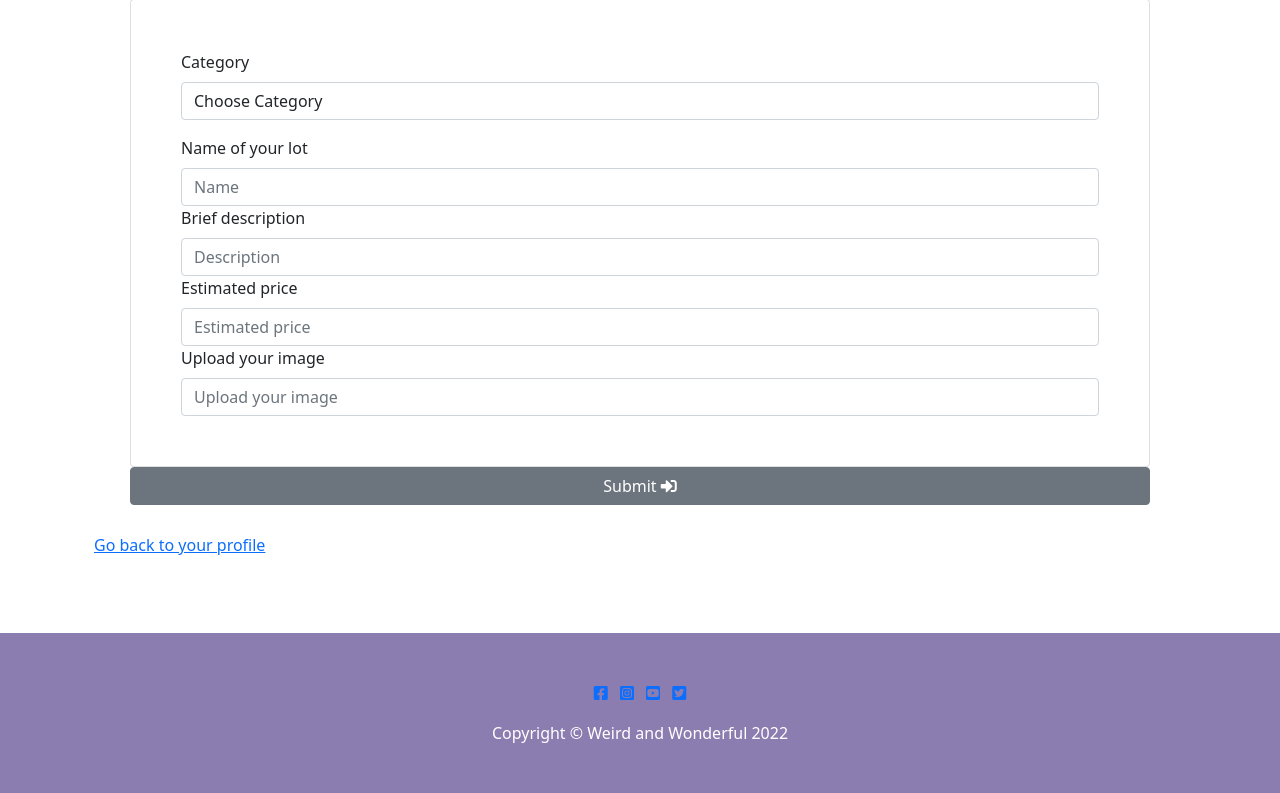
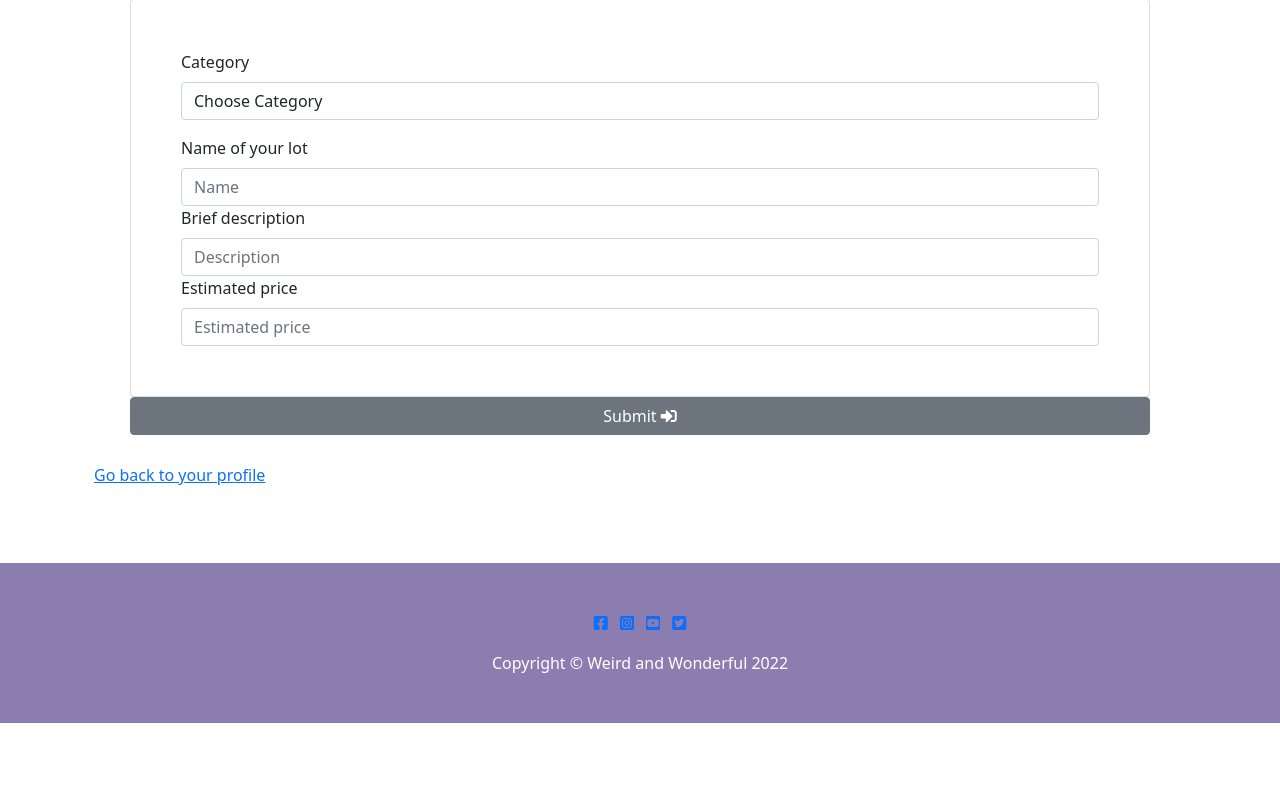
Before and after one commit to Gloria-21/weird_and_wonderful, a Flask app: page /add_lot in a window 1280 px wide. Shown: the part 694-1487 px from the top of the page. After the commit the page ends 1417 px from the top, so only its background shows below. Run offline with Flask 2, Linux system fonts and the light colour scheme; some libraries are stand-ins or nearby versions.

Commit message:
Fix add_lot.html as it wasn't rendering

```diff
--- a/app.py
+++ b/app.py
@@ -123,17 +123,16 @@ def add_lot():
             "name": request.form.get("name").lower(),
             "description": request.form.get("description").lower(),
             "estimate_price": request.form.get("estimate_price"),
-            "image_url": request.form.get("image_url"),
             "created_by": session["user"]
         }
         mongo.db.lots.insert_one(lot)
         flash("Your lot has been successfully added")
-        return redirect(url_for("profile"))
+        return redirect(url_for("profile", username=session['user']))
 
     return render_template("add_lot.html")
 
     categories = mongo.db.categories.find().sort("category_name", 1)
-    return render_template("add.lot.html", categories=categories)
+    return render_template("add_lot.html", categories=categories)
 
 
 @app.route("/edit_lot", methods=["GET", "POST"])
--- a/templates/add_lot.html
+++ b/templates/add_lot.html
@@ -12,9 +12,12 @@
           <label for="category_name"> Category</label>
           <select id="category_name" name="category_name" class="form-control" required>
             <option value="" disabled selected>Choose Category</option>
-                  {% for category in categories %}
+            <option value="1">Jewellery</option>
+            <option value="2">European Porcelain</option>
+            <option value="3">Furniture</option>
+            <!--{% for category in categories %}
             <option value="{{ category.category_name }}">{{ category.category_name }}</option>
-                  {% endfor %}
+            {% endfor %}-->
           </select>
         </div>
         <!--Lot name-->
@@ -22,17 +25,15 @@
         <input type="text" name="name" id="name" placeholder="Name" class="form-control" required>
         <!--Lot description-->
         <label for="description"> Brief description</label>
-            <input type="text" name="description" id="description" placeholder="Description" class="form-control"
-              required>
+        <input type="text" name="description" id="description" placeholder="Description" class="form-control" required>
         <!--Estimated price-->
         <label for="estimate_price"> Estimated price</label>
-            <input type="text" name="estimate_price" id="estimate_price" placeholder="Estimated price" class="form-control" required>
-            <!--Image upload-->
-            <label for="image_url"> Upload your image</label>
-            <input type="text" name="image_url" id="image_url" placeholder="Upload your image" class="form-control" required>
+        <input type="text" name="estimate_price" id="estimate_price" placeholder="Estimated price" class="form-control"
+          required>
       </div>
+      <!--Submition button-->
       <div class="form-group">
-            <button type="submit" class="col s4 btn btn-secondary">Submit  <i class="fas fa-sign-in-alt"></i></button>
+        <button type="submit" class="col s4 btn btn-secondary">Submit <i class="fas fa-sign-in-alt"></i></button>
       </div>
   </div>
   </form>
--- a/templates/edit_lot.html
+++ b/templates/edit_lot.html
@@ -3,7 +3,7 @@
 <section class="py-5">
     <div class="container px-4 px-lg-5 mt-5">
         <div class="row"><h3 class="strong">Edit Lot</h3></div>
-      <form method="POST" action="{{ url_for('add_lot') }}">
+      <form method="POST" action="{{ url_for('edit_lot', lot_id=lot._id) }}">
       <div class="row gx-4 gx-lg-5 row-cols-2 row-cols-md-3 row-cols-xl-4 justify-content-center">
         <div class="col mb-5">
           <div class="card h-100">
--- a/templates/profile.html
+++ b/templates/profile.html
@@ -14,7 +14,10 @@
   </div>
   <div class="row">
     {% for lot in lots %}
-
+    <div class="card-footer p-4 pt-0 border-top-0 bg-transparent text-center">
+      <a class="btn btn-outline-dark mt-auto" href="{{ url_for('edit_lot') }}">Edit lot</a>
+      <a class="btn btn-outline-dark mt-auto" href="">Delete lot</a>
+    </div>
     {% endfor %}
   </div>
   <div class="row gx-4 gx-lg-5 row-cols-2 row-cols-md-3 row-cols-xl-4 justify-content-center">
```
Also changed, not shown: README.md. Lines whose indentation alone changed are shown as unchanged.
